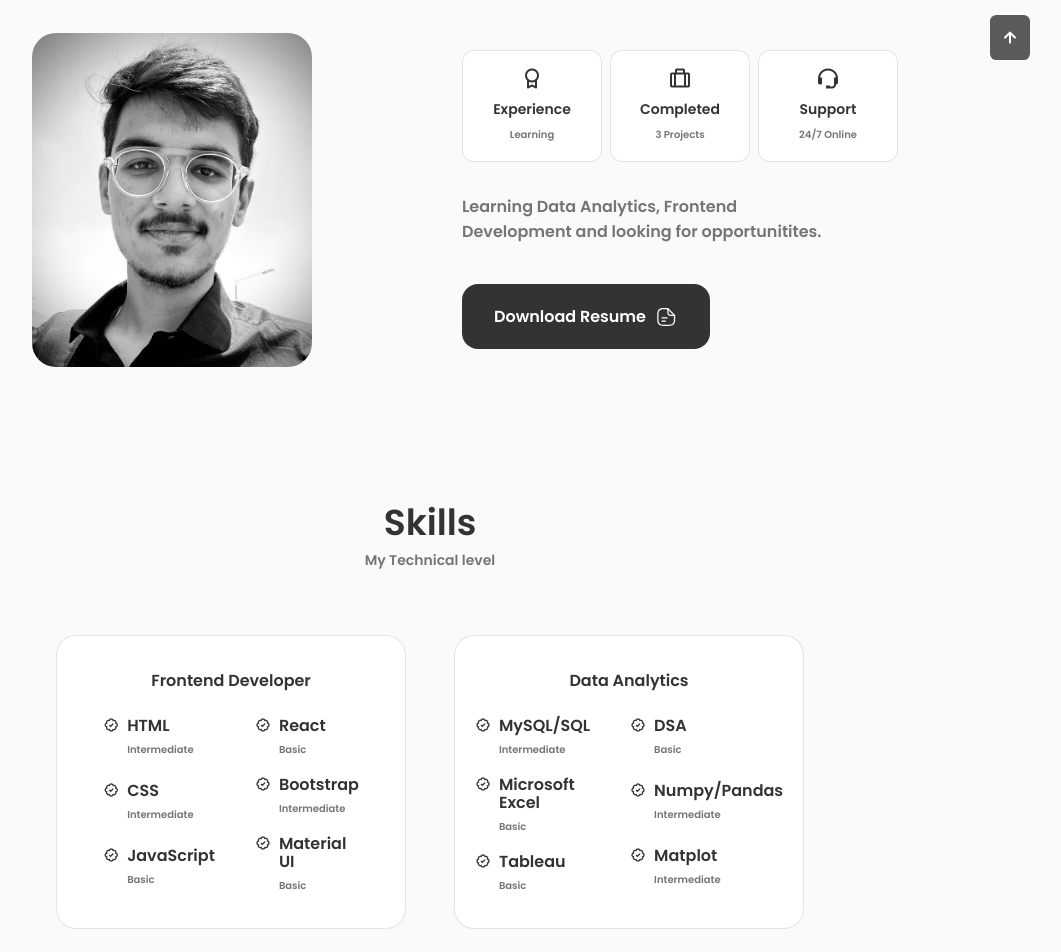
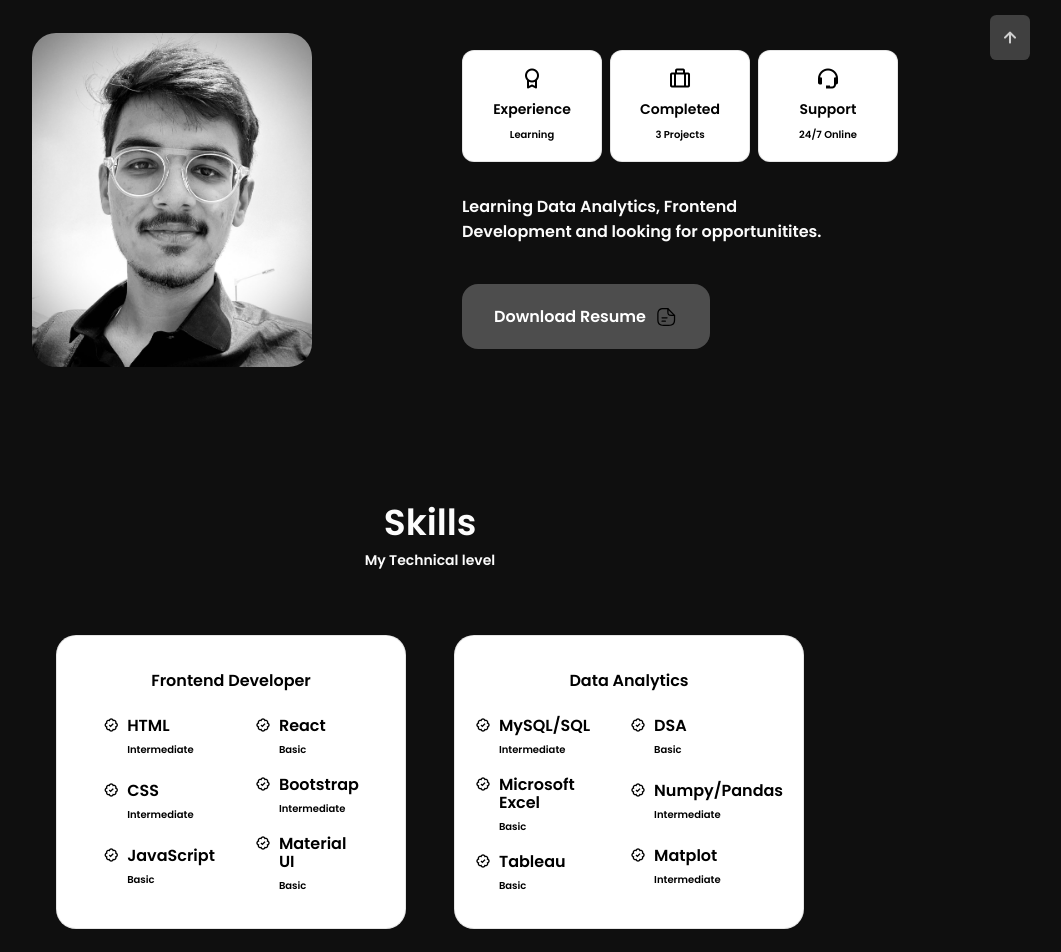
Before and after one commit to Harshvardhan2164/My-Portfolio-Website, a React (Create React App) app: page / in a window 1280 px wide. Shown: the part 900-1852 px from the top of the page, without its empty margins (210-1271 px from the left). Built offline with nearby package versions, Linux system fonts and the light colour scheme.

Commit message:
Dark Mode Enabled

```diff
--- a/src/App.css
+++ b/src/App.css
@@ -8,11 +8,13 @@
     /* Colors */
     --hue: 0;
     --sat: 0%;
-    --title-color: hsl(var(--hue), var(--sat), 20%);
-    --title-color-dark: hsl(var(--hue), var(--sat), 0%);
-    --text-color: hsl(var(--hue), var(--sat), 46%);
-    --body-color: hsl(var(--hue), var(--sat), 98%);
-    --container-color: #fff;
+    --title-color: hsl(var(--hue), var(--sat), 99%);
+    --title-color-dark: hsl(var(--hue), var(--sat), 30%);
+    --title-color-black: black;
+    --text-color: hsl(var(--hue), var(--sat), 95%);
+    --body-color: hsl(var(--hue), var(--sat), 6%);
+    --container-color: white;
+    --container-color-dark: grey;
 
     /* Font */
     --body-font: "Poppins", sans-serif;
@@ -122,6 +124,7 @@ img{
     display: block;
     font-size: var(--small-font-size);
     margin-bottom: 4rem;
+    color: var(--title-color);
 }
 
 .section__title,
@@ -144,7 +147,7 @@ img{
 /* Buttons */
 .button{
     display: inline-block;
-    background-color: var(--title-color);
+    background-color: var(--title-color-dark);
     color: var(--container-color);
     padding: 1.25rem 2rem;
     border-radius: 1rem;
@@ -152,12 +155,13 @@ img{
 }
 
 .button:hover{
-    background-color: var(--title-color-dark);
-    color: white;
+    background-color: var(--title-color);
+    color: var(--title-color-black);
 }
 
 .button__icon{
     margin-left: var(--mb-0-5);
+    /* color: var(--container-color-dark); */
 }
 
 .button--flex{
--- a/src/components/about/About.js
+++ b/src/components/about/About.js
@@ -29,19 +29,19 @@ const About = () => {
               >
                 <path
                   d="M15.25 22.7502H9.25C3.82 22.7502 1.5 20.4302 1.5 15.0002V9.00024C1.5 3.57024 3.82 1.25024 9.25 1.25024H14.25C14.66 1.25024 15 1.59024 15 2.00024C15 2.41024 14.66 2.75024 14.25 2.75024H9.25C4.64 2.75024 3 4.39024 3 9.00024V15.0002C3 19.6102 4.64 21.2502 9.25 21.2502H15.25C19.86 21.2502 21.5 19.6102 21.5 15.0002V10.0002C21.5 9.59024 21.84 9.25024 22.25 9.25024C22.66 9.25024 23 9.59024 23 10.0002V15.0002C23 20.4302 20.68 22.7502 15.25 22.7502Z"
-                  fill="var(--container-color)"
+                  fill="var(--title-color-black)"
                 ></path>
                 <path
                   d="M22.25 10.7502H18.25C14.83 10.7502 13.5 9.42023 13.5 6.00023V2.00023C13.5 1.70023 13.68 1.42023 13.96 1.31023C14.24 1.19023 14.56 1.26023 14.78 1.47023L22.78 9.47023C22.99 9.68023 23.06 10.0102 22.94 10.2902C22.82 10.5702 22.55 10.7502 22.25 10.7502ZM15 3.81023V6.00023C15 8.58023 15.67 9.25023 18.25 9.25023H20.44L15 3.81023Z"
-                  fill="var(--container-color)"
+                  fill="var(--title-color-black)"
                 ></path>
                 <path
                   d="M13.25 13.7502H7.25C6.84 13.7502 6.5 13.4102 6.5 13.0002C6.5 12.5902 6.84 12.2502 7.25 12.2502H13.25C13.66 12.2502 14 12.5902 14 13.0002C14 13.4102 13.66 13.7502 13.25 13.7502Z"
-                  fill="var(--container-color)"
+                  fill="var(--title-color-black)"
                 ></path>
                 <path
                   d="M11.25 17.7502H7.25C6.84 17.7502 6.5 17.4102 6.5 17.0002C6.5 16.5902 6.84 16.2502 7.25 16.2502H11.25C11.66 16.2502 12 16.5902 12 17.0002C12 17.4102 11.66 17.7502 11.25 17.7502Z"
-                  fill="var(--container-color)"
+                  fill="var(--title-color-black)"
                 ></path>
                 </svg>
                 </a>
--- a/src/components/about/about.css
+++ b/src/components/about/about.css
@@ -26,23 +26,26 @@
 
 .about__icon{
     font-size: 1.5rem;
-    color: var(--title-color);
+    color: var(--title-color-black);
     margin-bottom: var(--mb-0-5);
 }
 
 .about__title{
     font-size: var(--small-font-size);
     font-weight: var(--font-medium);
+    color: var(--title-color-black);
 
 }
 
 .about__subtitle{
     font-size: var(--tiny-font-size);
+    color: var(--title-color-black);
 }
 
 .about__description{
     padding: 0 4rem 0 0;
     margin-bottom: var(--mb-2-5);
+    color: var(--title-color);
 }
 
 /* Breakpoints */
--- a/src/components/contact/Contact.js
+++ b/src/components/contact/Contact.js
@@ -87,11 +87,11 @@ const Contact = () => {
                 >
                   <path
                     d="M14.2199 21.9352C13.0399 21.9352 11.3699 21.1052 10.0499 17.1352L9.32988 14.9752L7.16988 14.2552C3.20988 12.9352 2.37988 11.2652 2.37988 10.0852C2.37988 8.91525 3.20988 7.23525 7.16988 5.90525L15.6599 3.07525C17.7799 2.36525 19.5499 2.57525 20.6399 3.65525C21.7299 4.73525 21.9399 6.51525 21.2299 8.63525L18.3999 17.1252C17.0699 21.1052 15.3999 21.9352 14.2199 21.9352ZM7.63988 7.33525C4.85988 8.26525 3.86988 9.36525 3.86988 10.0852C3.86988 10.8052 4.85988 11.9052 7.63988 12.8252L10.1599 13.6652C10.3799 13.7352 10.5599 13.9152 10.6299 14.1352L11.4699 16.6552C12.3899 19.4352 13.4999 20.4252 14.2199 20.4252C14.9399 20.4252 16.0399 19.4352 16.9699 16.6552L19.7999 8.16525C20.3099 6.62525 20.2199 5.36525 19.5699 4.71525C18.9199 4.06525 17.6599 3.98525 16.1299 4.49525L7.63988 7.33525Z"
-                    fill="var(--container-color)"
+                    fill="var(--title-color-black)"
                   ></path>
                   <path
                     d="M10.11 14.7052C9.92005 14.7052 9.73005 14.6352 9.58005 14.4852C9.29005 14.1952 9.29005 13.7152 9.58005 13.4252L13.16 9.83518C13.45 9.54518 13.93 9.54518 14.22 9.83518C14.51 10.1252 14.51 10.6052 14.22 10.8952L10.64 14.4852C10.5 14.6352 10.3 14.7052 10.11 14.7052Z"
-                    fill="var(--container-color)"
+                    fill="var(--title-color-black)"
                   ></path>
                 </svg>
               </button>
--- a/src/components/contact/contact.css
+++ b/src/components/contact/contact.css
@@ -20,7 +20,7 @@
 
 .contact__card{
     background-color: var(--container__color);
-    border: 1px solid rgba(0, 0, 0, 0.1);
+    border: 1px solid rgba(255, 255, 255);
     padding: 1rem;
     border-radius: 0.75rem;
     text-align: center;
@@ -86,7 +86,7 @@ a:hover{
     left: 0;
     width: 100%;
     height: 100%;
-    border: 2px solid rgba(0, 0, 0, 0.3);
+    border: 2px solid rgba(255, 255, 255);
     background: none;
     color: var(--text-color);
     outline: none;
--- a/src/components/footer/footer.css
+++ b/src/components/footer/footer.css
@@ -1,5 +1,5 @@
 .footer{
-    background-color: var(--container-color);
+    background-color: var(--title-color-black);
     border-top: 1px solid rgba(0, 0, 0, 0.1);
 }
 
@@ -36,7 +36,7 @@
 
 .footer__social-link{
     background-color: var(--title-color);
-    color: var(--container-color);
+    color: var(--title-color-black);
     font-size: 1.125rem;
     padding: 0.4rem;
     border-radius: 0.5rem;
--- a/src/components/home/Data.js
+++ b/src/components/home/Data.js
@@ -25,11 +25,11 @@ const Data = () => {
                 >
                   <path
                     d="M14.2199 21.9352C13.0399 21.9352 11.3699 21.1052 10.0499 17.1352L9.32988 14.9752L7.16988 14.2552C3.20988 12.9352 2.37988 11.2652 2.37988 10.0852C2.37988 8.91525 3.20988 7.23525 7.16988 5.90525L15.6599 3.07525C17.7799 2.36525 19.5499 2.57525 20.6399 3.65525C21.7299 4.73525 21.9399 6.51525 21.2299 8.63525L18.3999 17.1252C17.0699 21.1052 15.3999 21.9352 14.2199 21.9352ZM7.63988 7.33525C4.85988 8.26525 3.86988 9.36525 3.86988 10.0852C3.86988 10.8052 4.85988 11.9052 7.63988 12.8252L10.1599 13.6652C10.3799 13.7352 10.5599 13.9152 10.6299 14.1352L11.4699 16.6552C12.3899 19.4352 13.4999 20.4252 14.2199 20.4252C14.9399 20.4252 16.0399 19.4352 16.9699 16.6552L19.7999 8.16525C20.3099 6.62525 20.2199 5.36525 19.5699 4.71525C18.9199 4.06525 17.6599 3.98525 16.1299 4.49525L7.63988 7.33525Z"
-                    fill="var(--container-color)"
+                    fill="var(--title-color-black)"
                   ></path>
                   <path
                     d="M10.11 14.7052C9.92005 14.7052 9.73005 14.6352 9.58005 14.4852C9.29005 14.1952 9.29005 13.7152 9.58005 13.4252L13.16 9.83518C13.45 9.54518 13.93 9.54518 14.22 9.83518C14.51 10.1252 14.51 10.6052 14.22 10.8952L10.64 14.4852C10.5 14.6352 10.3 14.7052 10.11 14.7052Z"
-                    fill="var(--container-color)"
+                    fill="var(--title-color-black)"
                   ></path>
                 </svg>
         </a>
--- a/src/components/home/home.css
+++ b/src/components/home/home.css
@@ -27,6 +27,7 @@
 .home__title{
     font-size: var(--h1-font-size);
     margin-bottom: var(--mb-0-25);
+    color: red;
 }
 
 .home__hand{
@@ -41,6 +42,7 @@
     padding-left: 5.4rem;
     font-weight: var(--font-normal);
     margin-bottom: var(--mb-1);
+    /* color: red; */
 }
 
 .home__subtitle::before{
--- a/src/components/portfolio/portfolio.css
+++ b/src/components/portfolio/portfolio.css
@@ -14,11 +14,13 @@
     font-size: var(--h2-font-size);
     font-weight: var(--font-medium);
     margin-bottom: var(--mb-0-75);
+    color: var(--title-color-black);
 }
 
 .portfolio__description{
     font-size: var(--small-font-size);
     margin-bottom: var(--mb-0-75);
+    color: var(--title-color-black);
 }
 
 /* Swiper Class */
--- a/src/components/scrollup/scrollup.css
+++ b/src/components/scrollup/scrollup.css
@@ -2,7 +2,7 @@
     position: fixed;
     right: 2.5rem;
     bottom: -20%;
-    background-color: var(--title-color);
+    background-color: var(--title-color-dark);
     opacity: 0.8;
     padding: 0.3rem 0.5rem;
     border-radius: 0.4rem;
@@ -16,7 +16,8 @@
 }
 
 .scrollup:hover{
-    background-color: var(--title-color-dark);
+    color: var(--title-color);
+    background-color: var(--container-color-dark);
 }
 
 .show-scroll{
--- a/src/components/skills/skills.css
+++ b/src/components/skills/skills.css
@@ -6,6 +6,7 @@
 
 .skills__content{
     background-color: var(--container-color);
+    color: var(--title-color-black);
     border: 1px solid rgba(0, 0, 0, 0.1);
     padding: 2rem 4rem;
     border-radius: 1.25rem;
@@ -16,6 +17,7 @@
     font-weight: var(--font-medium);
     text-align: center;
     margin-bottom: var(--mb-1-5);
+    color: var(--title-color-black);
 }
 
 .skills__box {
@@ -37,13 +39,14 @@
 
 .skills .bx-badge-check{
     font-size: 1rem;
-    color: var(--title-color);
+    color: var(--title-color-black);
 }
 
 .skills_name{
     font-size: var(--normal-font-size);
     font-weight: var(--font-medium);
     line-height: 18px;
+    color: var(--title-color-black);
 }
 
 .skills__level{
```
